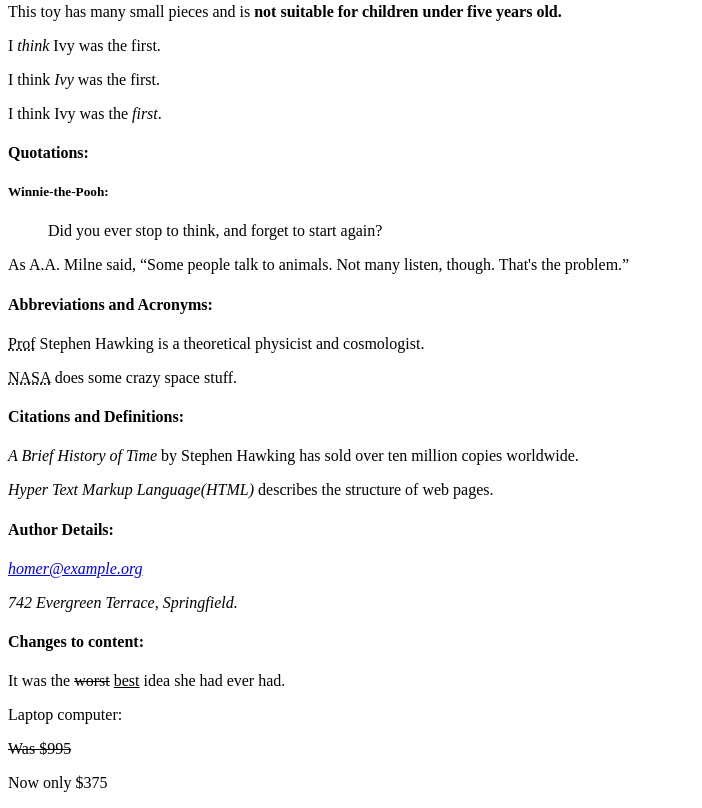
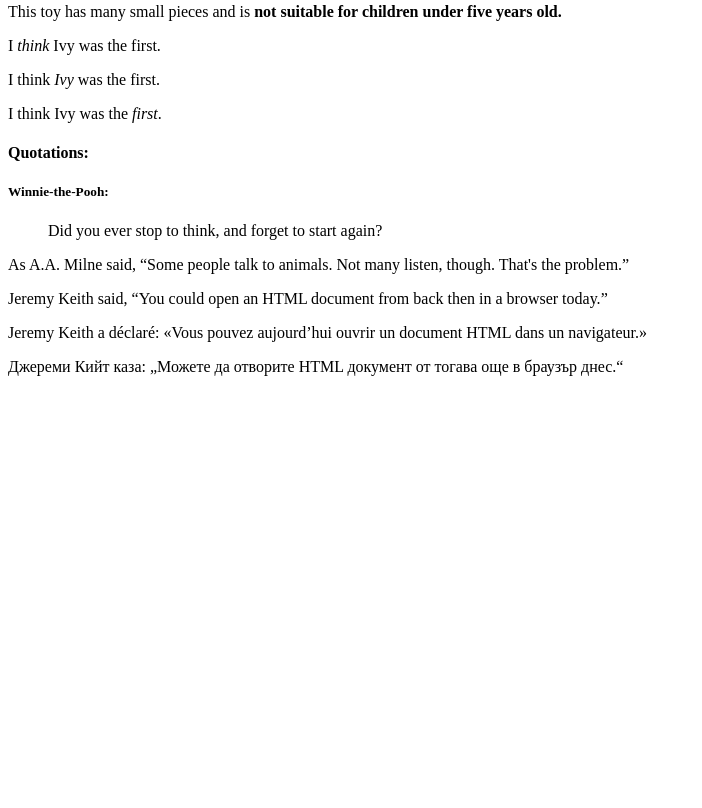
Before and after one commit to wendyldillard/github-upload, a plain HTML site: page index.html in a window 1280 px wide. Shown: the part 1022-1830 px from the top of the page, without its empty margins (0-702 px from the left). After the commit the page ends 1414 px from the top, so only its background shows below. Drawn offline with Linux system fonts and the light colour scheme.

Commit message:
Added inline quotes example

```diff
--- a/index.html
+++ b/index.html
@@ -66,32 +66,14 @@
         <p>As A.A. Milne said, <q>Some people talk to animals.  Not many
             listen, though.  That's the problem.</q></p>
 
+        <p>Jeremy Keith said, <q>You could open an HTML document from back then in a browser today.</q></p>
 
-        <h4>Abbreviations and Acronyms:</h4>
-        <p><abbr title="Professor">Prof</abbr> Stephen Hawking is a
-           theoretical physicist and cosmologist.</p>
-        <p><acronym title="National Aeronautics and Space Administration">
-            NASA</acronym> does some crazy space stuff.</p>
+        <p lang="fr">Jeremy Keith a déclaré: <q>Vous pouvez aujourd’hui ouvrir un document HTML dans un navigateur.</q></p>
 
-        <h4>Citations and Definitions:</h4>
-        <p><cite>A Brief History of Time</cite> by Stephen Hawking has
-        sold over ten million copies worldwide.</p>
-        <p><dfn>Hyper Text Markup Language(HTML)</dfn> describes the
-        structure of web pages.</p>
+        <p lang="bg">Джереми Кийт каза:  <q>Можете да отворите HTML документ от тогава още в браузър днес.</q></p>
 
-        <h4>Author Details:</h4>
-        <address>
-            <p><a href="mailto:homer@example.org">homer@example.org</a></p>
-            <p>742 Evergreen Terrace, Springfield.</p>
-        </address>
 
-        <h4>Changes to content:</h4>
-        <p>It was the <del>worst</del> <ins>best</ins> idea she had
-        ever had.</p>
 
-        <p>Laptop computer:</p>
-        <p><s>Was $995</s></p>
-        <p>Now only $375</p>
 
     </body>
 </html>
```
